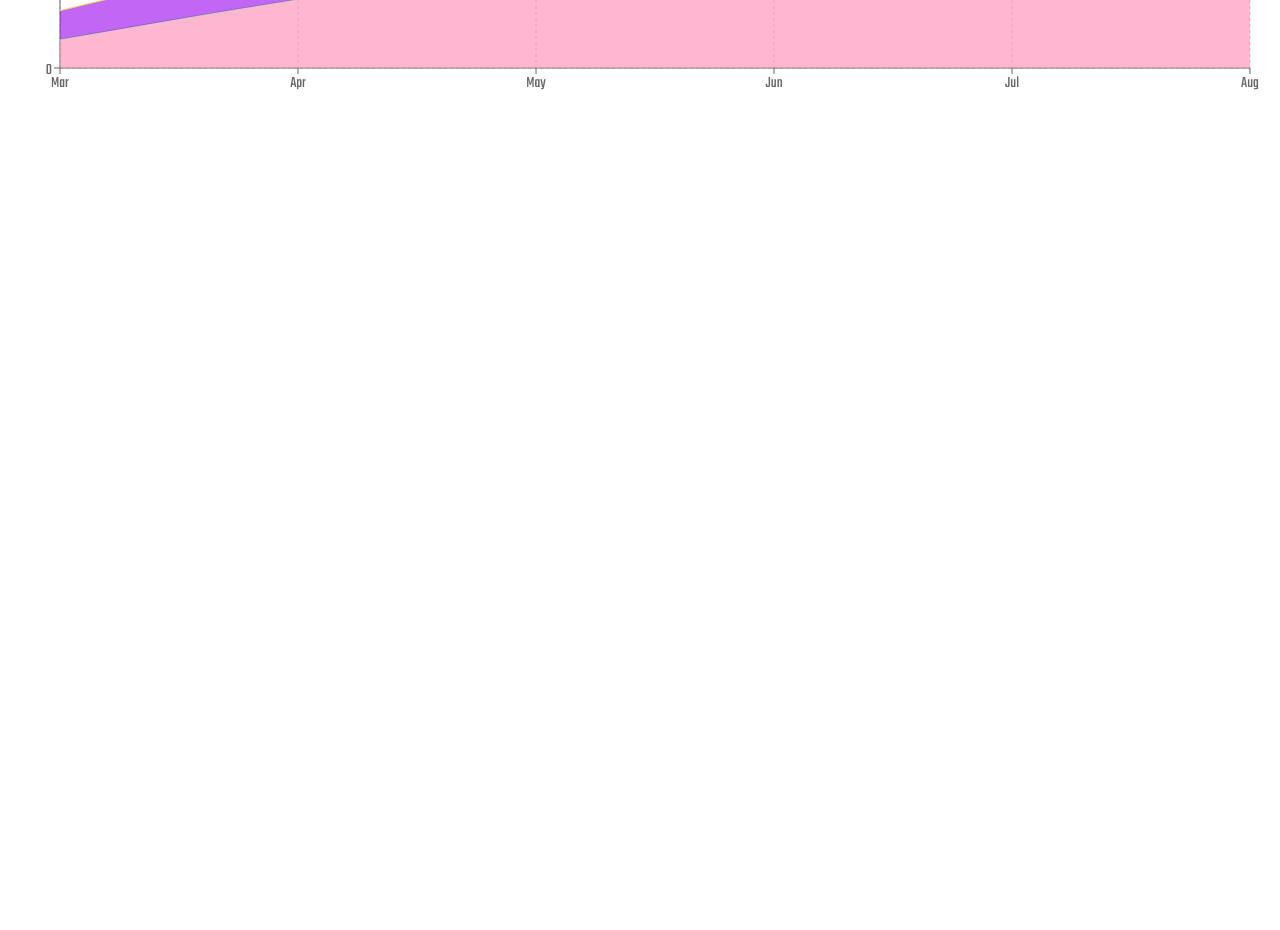
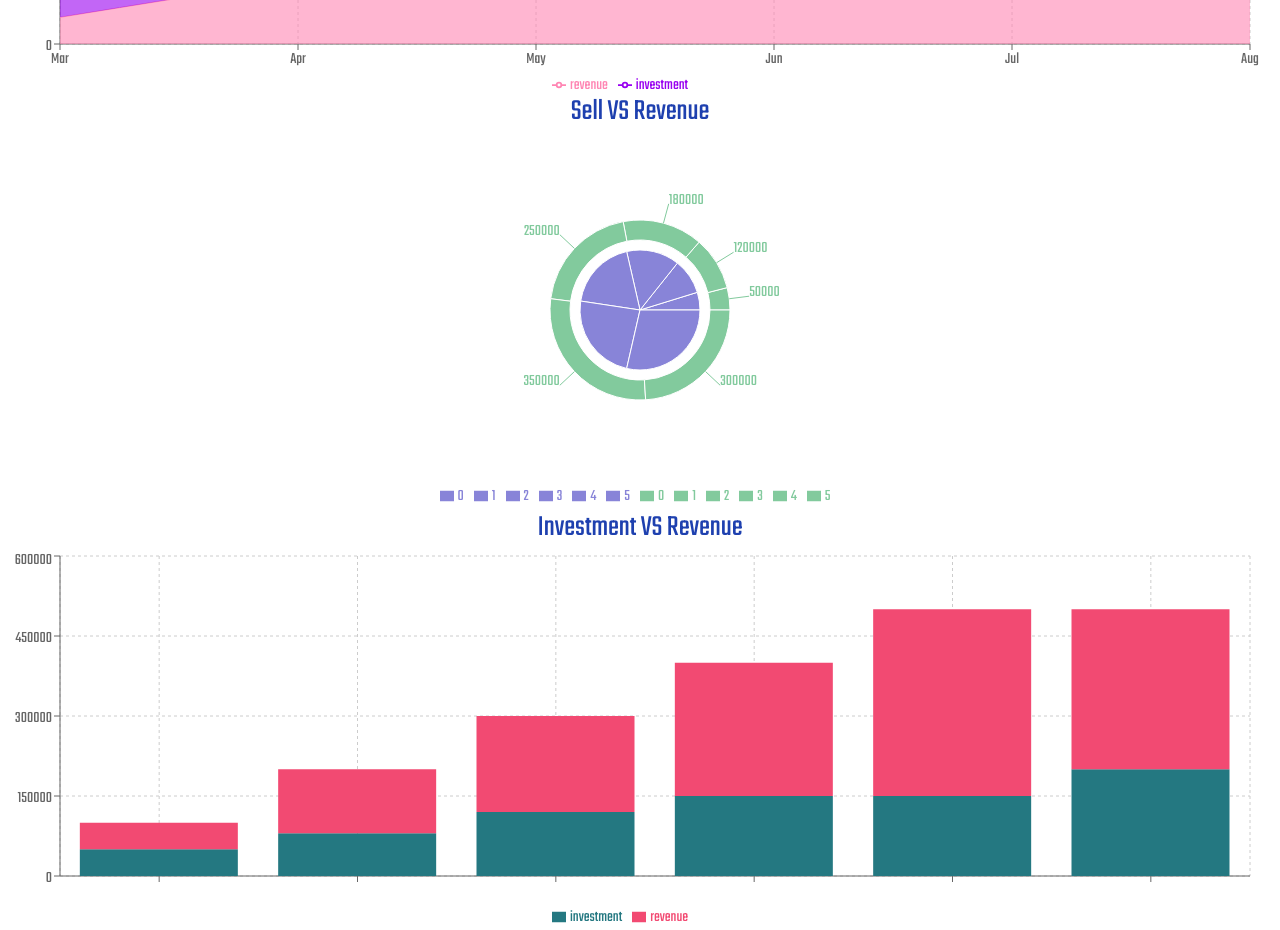
Before and after one commit to mahabubsaki/asgmt-9, a React (Create React App) app: page /dashboard in a window 1280 px wide. Shown: the part 800-1730 px from the top of the page. Before the commit the page ends 898 px from the top, so only its background shows below. Built offline with nearby package versions, Linux system fonts and the light colour scheme; a web font is replaced by a local one.

Commit message:
all charts done

```diff
--- a/src/components/Dashboard/Dashboard.js
+++ b/src/components/Dashboard/Dashboard.js
@@ -1,5 +1,5 @@
 import React from 'react';
-import { Area, AreaChart, CartesianGrid, Legend, Line, LineChart, ResponsiveContainer, Tooltip, XAxis, YAxis } from 'recharts';
+import { Area, AreaChart, Bar, BarChart, CartesianGrid, Legend, Line, LineChart, Pie, PieChart, ResponsiveContainer, Tooltip, XAxis, YAxis } from 'recharts';
 import useChart from '../Hooks/useChart';
 
 const Dashboard = () => {
@@ -27,7 +27,7 @@ const Dashboard = () => {
                         </LineChart>
                     </ResponsiveContainer>
                 </div>
-                <div className="w-full h-96">
+                <div className="w-full h-96 mb-8">
                     <h1 className="text-center text-3xl text-blue-800">Investment VS Revenue</h1>
                     <ResponsiveContainer width="100%" height="100%">
                         <AreaChart
@@ -43,13 +43,45 @@ const Dashboard = () => {
                             <XAxis dataKey="month" />
                             <YAxis dataKey="sell" />
                             <Tooltip />
-                            <Area type="monotone" dataKey="revenue" stackId="1" stroke="#82ca9d" fill="#FF85B3" />
-                            <Area type="monotone" dataKey="investment" stackId="1" stroke="#ffc658" fill="#9900F0" />
+                            <Legend />
+                            <Area type="monotone" dataKey="revenue" stackId="1" stroke="#FF85B3" fill="#FF85B3" />
+                            <Area type="monotone" dataKey="investment" stackId="1" stroke="#9900F0" fill="#9900F0" />
                         </AreaChart>
                     </ResponsiveContainer>
                 </div>
-                <div></div>
-                <div></div>
+                <div className="w-full h-96 mb-8">
+                    <h1 className="text-center text-3xl text-blue-800">Sell VS Revenue</h1>
+                    <ResponsiveContainer width="100%" height="100%">
+                        <PieChart>
+                            <Pie data={chart} dataKey="sell" cx="50%" cy="50%" outerRadius={60} fill="#8884d8" />
+                            <Pie data={chart} dataKey="revenue" cx="50%" cy="50%" innerRadius={70} outerRadius={90} fill="#82ca9d" label />
+                            <Tooltip />
+                            <Legend />
+                        </PieChart>
+                    </ResponsiveContainer>
+                </div>
+                <div className="w-full h-96 mb-8">
+                    <h1 className="text-center text-3xl text-blue-800">Investment VS Revenue</h1>
+                    <ResponsiveContainer width="100%" height="100%">
+                        <BarChart
+                            data={chart}
+                            margin={{
+                                top: 10,
+                                right: 30,
+                                left: 0,
+                                bottom: 0,
+                            }}
+                        >
+                            <CartesianGrid strokeDasharray="3 3" />
+                            <XAxis dataKey="name" />
+                            <YAxis dataKey="sell" />
+                            <Tooltip />
+                            <Legend />
+                            <Bar dataKey="investment" stackId="a" fill="#247881" />
+                            <Bar dataKey="revenue" stackId="a" fill="#F24A72" />
+                        </BarChart>
+                    </ResponsiveContainer>
+                </div>
             </div>
         </div>
     );
```
